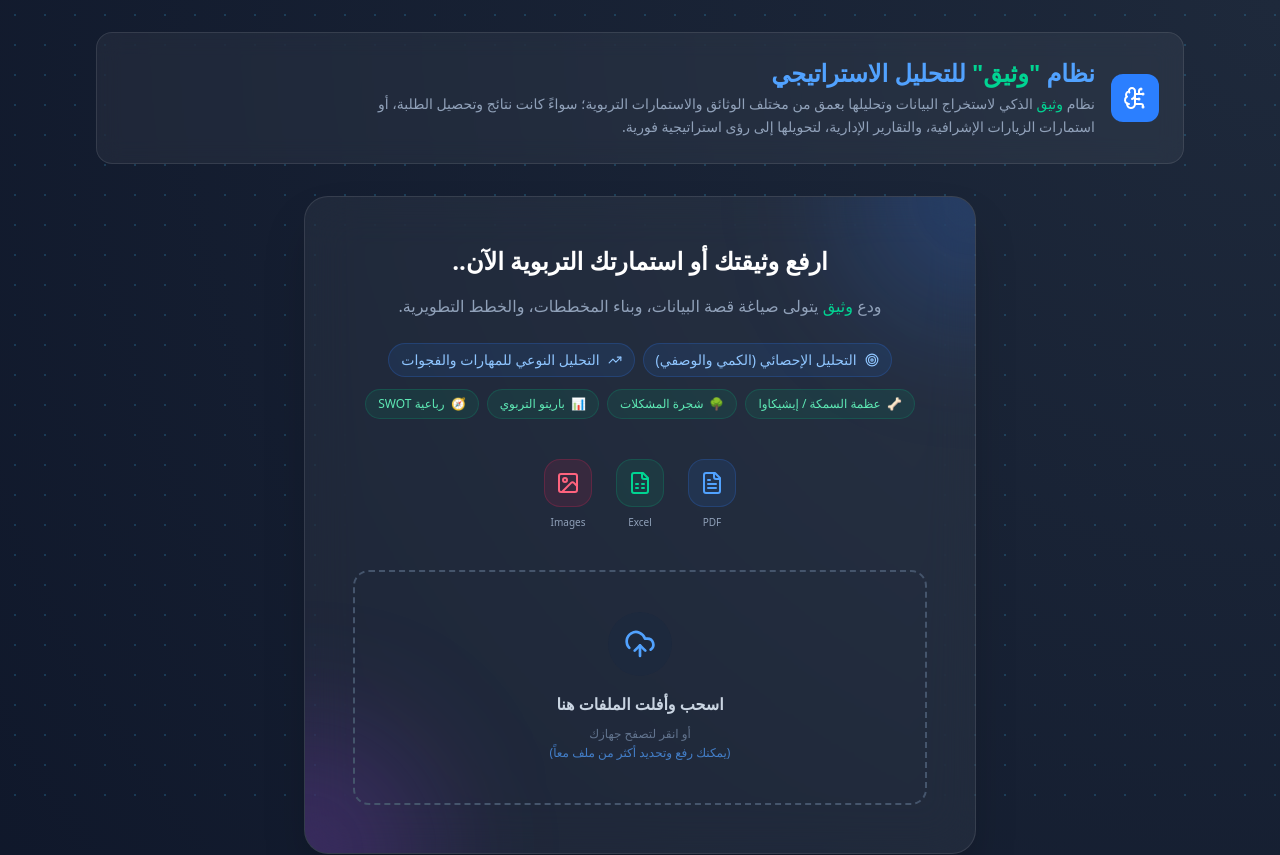
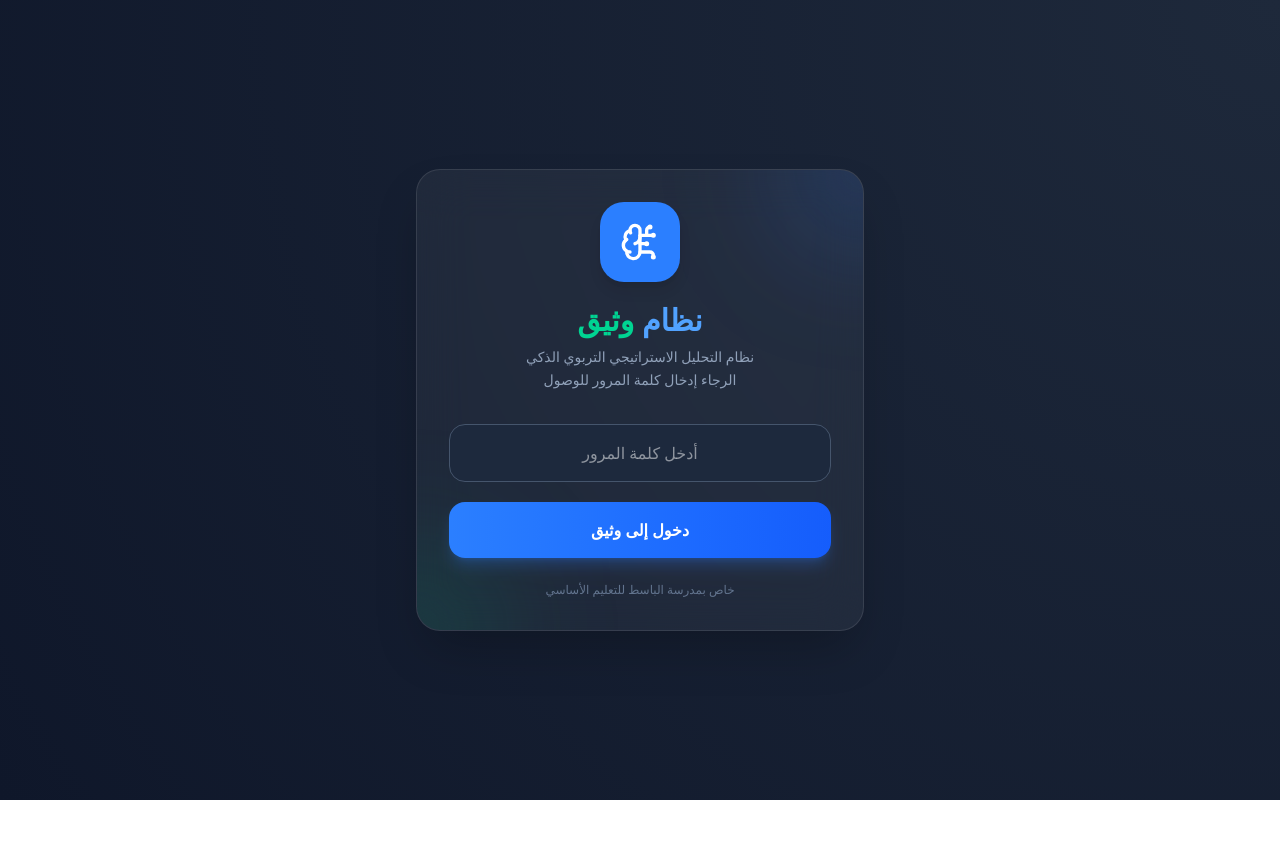
Before and after one commit to mawali42/watheeq-edu-system, a React (Vite) app: page / in a window 1280 px wide. Shown: the top 855 px of the page. After the commit the page ends 800 px from the top, so only its background shows below. Built offline with nearby package versions, Linux system fonts and the light colour scheme.

Commit message:
Implement password authentication in App component
Add authentication feature with password input.

```diff
--- a/src/App.tsx
+++ b/src/App.tsx
@@ -1,7 +1,10 @@
 import React, { useState, useRef } from 'react';import { UploadCloud, FileText, FileSpreadsheet, Image as ImageIcon, Loader2, ArrowRight, BrainCircuit, Target, TrendingUp, AlertTriangle, RefreshCw, X, Play, BarChart3, TreePine, Download, PieChart } from 'lucide-react';import { motion, AnimatePresence } from 'motion/react';
 
 export default function App() {const [isAnalyzing, setIsAnalyzing] = useState(false);const [showResults, setShowResults] = useState(false);const [analysisData, setAnalysisData] = useState<any>(null);const [selectedFiles, setSelectedFiles] = useState<File[]>([]);const [isDragging, setIsDragging] = useState(false);const [errorData, setErrorData] = useState<string | null>(null);const [isExporting, setIsExporting] = useState(false);const fileInputRef = useRef<HTMLInputElement>(null);
+const [isAuthenticated, setIsAuthenticated] = useState(false);
+const [password, setPassword] = useState("");
 
+const APP_PASSWORD = "saud2026"; //
 // Handle File Upload interaction
 const handleUploadClick = () => {fileInputRef.current?.click();};
 
@@ -135,6 +138,66 @@ const exportReportPDF = async () => {
     setIsExporting(false);
   }
 };
+
+
+if (!isAuthenticated) {
+  return (
+    <div
+      className="min-h-screen flex items-center justify-center bg-slate-900 text-white p-6"
+      style={{
+        background:
+          "radial-gradient(circle at top right, #1e293b, #0f172a)",
+      }}
+      dir="rtl"
+    >
+      <div className="w-full max-w-md bg-white/5 backdrop-blur-xl border border-white/10 rounded-3xl p-8 shadow-2xl relative overflow-hidden">
+        <div className="absolute -top-20 -right-20 w-40 h-40 bg-blue-500/20 rounded-full blur-3xl"></div>
+        <div className="absolute -bottom-20 -left-20 w-40 h-40 bg-emerald-500/20 rounded-full blur-3xl"></div>
+
+        <div className="relative z-10 text-center">
+          <div className="w-20 h-20 mx-auto bg-blue-500 rounded-3xl flex items-center justify-center mb-5 shadow-lg">
+            <BrainCircuit className="w-10 h-10 text-white" />
+          </div>
+
+          <h1 className="text-3xl font-bold text-blue-400 mb-2">
+            نظام <span className="text-emerald-400">وثيق</span>
+          </h1>
+
+          <p className="text-slate-400 mb-8 text-sm leading-relaxed">
+            نظام التحليل الاستراتيجي التربوي الذكي
+            <br />
+            الرجاء إدخال كلمة المرور للوصول
+          </p>
+
+          <input
+            type="password"
+            placeholder="أدخل كلمة المرور"
+            value={password}
+            onChange={(e) => setPassword(e.target.value)}
+            className="w-full p-4 rounded-2xl bg-slate-800 border border-slate-600 text-white text-center outline-none focus:border-blue-400 transition-all mb-5"
+          />
+
+          <button
+            onClick={() => {
+              if (password === APP_PASSWORD) {
+                setIsAuthenticated(true);
+              } else {
+                alert("كلمة المرور غير صحيحة");
+              }
+            }}
+            className="w-full bg-gradient-to-l from-blue-600 to-blue-500 hover:from-blue-500 hover:to-blue-400 text-white font-bold py-4 rounded-2xl transition-all shadow-lg shadow-blue-500/25"
+          >
+            دخول إلى وثيق
+          </button>
+
+          <p className="text-xs text-slate-500 mt-6">
+            خاص بمدرسة الباسط للتعليم الأساسي
+          </p>
+        </div>
+      </div>
+    </div>
+  );
+}
 
 return (<div className="min-h-screen w-full bg-slate-900 text-slate-100 flex flex-col overflow-x-hidden font-sans relative"style={{ background: 'radial-gradient(circle at top right, #1e293b, #0f172a)' }}dir="rtl">
 
```
